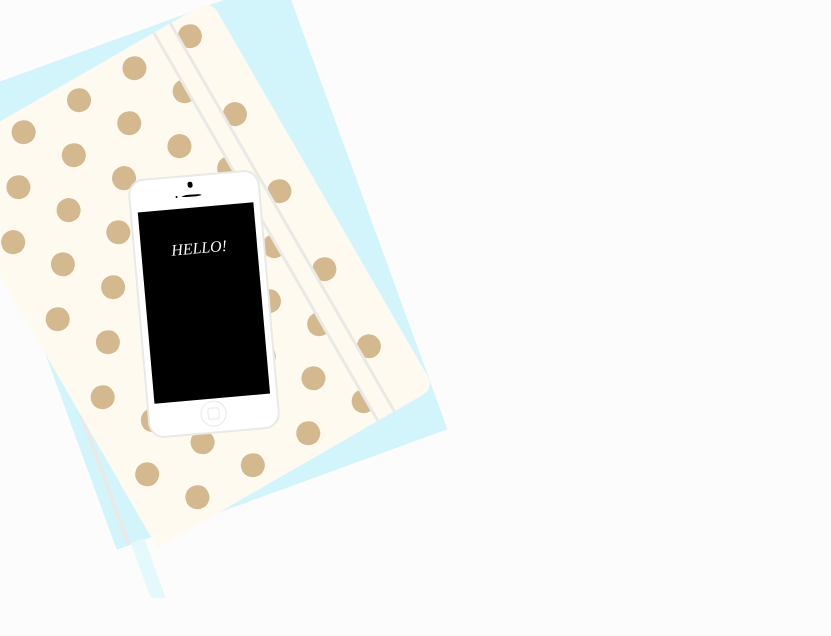
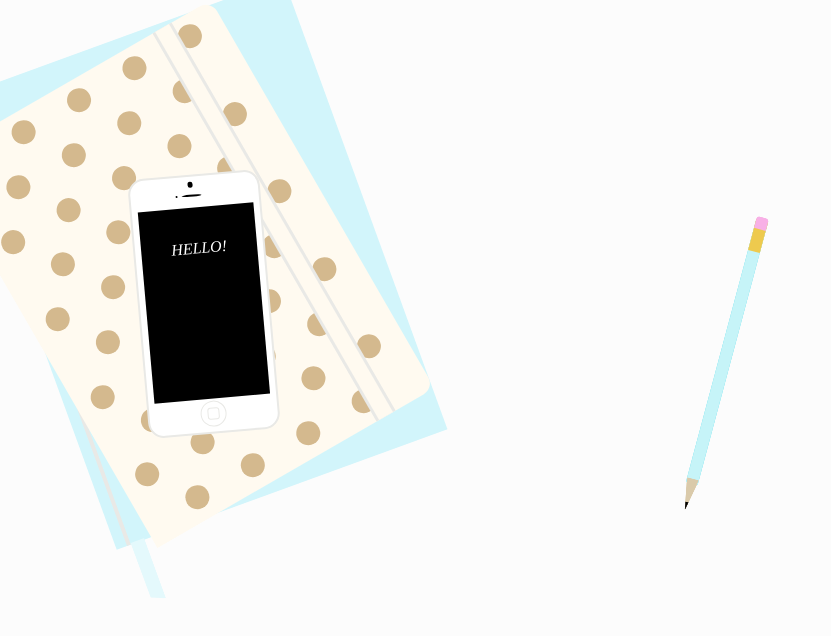
Before and after one commit to pennmeg/pure_css_desk-flatlay, a plain HTML site: page index.html in a window 1280 px wide. Shown: the top 636 px of the page, without its empty margins (0-831 px from the left). Drawn offline with Linux system fonts and the light colour scheme.

Commit message:
finished one pencil and pencil classes

```diff
--- a/index.html
+++ b/index.html
@@ -7,6 +7,7 @@
     <link rel="stylesheet" href="stylesheets/teal.css" type="text/css">
     <link rel="stylesheet" href="stylesheets/ivory.css" type="text/css">
     <link rel="stylesheet" href="stylesheets/phone.css" type="text/css">
+    <link rel="stylesheet" href="stylesheets/pencils.css" type="text/css">
   </head>
   <body>
     <div id="desk">
@@ -88,6 +89,28 @@
           <div class="item phone--home__text"></div>
         </div>
       </div>
+      <!-- Pencils -->
+      <div class="item pencil pencil--1">
+        <div class="item pencil--end"></div>
+        <div class="item pencil--eraser"></div>
+        <div class="item pencil--tip">
+          <div class="item pencil--lead"></div>
+        </div>
+      </div>
+      <div class="item pencil pencil--2">
+        <div class="item pencil--end"></div>
+        <div class="item pencil--eraser"></div>
+        <div class="item pencil--tip">
+          <div class="item pencil--lead"></div>
+        </div>
+      </div>
+      <div class="item pencil pencil--3">
+        <div class="item pencil--end"></div>
+        <div class="item pencil--eraser"></div>
+        <div class="item pencil--tip">
+          <div class="item pencil--lead"></div>
+        </div>
+      </div>
     </div>
   </body>
 </html>
--- /dev/null
+++ b/stylesheets/pencils.css
@@ -0,0 +1,50 @@
+.pencil {
+  width: 0.75em;
+  height: 17em;
+}
+.pencil--1 {
+  top: 25%;
+  left: 55%;
+  background-color: #C6F4F8;
+  transform: rotate(15deg);
+}
+.pencil--2 {
+  top: 25%;
+  left: 55%;
+  background-color: #67DDEB;
+  transform: rotate(15deg);
+}
+.pencil--3 {
+  top: 25%;
+  left: 55%;
+  background-color: #C6F4F8;
+  transform: rotate(15deg);
+}
+.pencil--end {
+  width: 100%;
+  height: 2em;
+  background-color: #EECA4E;
+}
+.pencil--eraser {
+  width: 100%;
+  height: 0.75em;
+  top: -1%;
+  background-color: #F8B0E6;
+  border-radius: 3px 3px 0 0;
+}
+.pencil--tip {
+  width: 100%;
+  height: 2em;
+  bottom: -10%;
+  background-color: #DACAAA;
+  -webkit-clip-path: polygon(100% 0, 0 0, 51% 100%);
+  clip-path: polygon(100% 0, 0 0, 51% 100%);
+}
+.pencil--lead {
+  width: 100%;
+  height: 0.5em;
+  bottom: 0%;
+  background-color: black;
+  -webkit-clip-path: polygon(100% 0, 0 0, 51% 100%);
+  clip-path: polygon(100% 0, 0 0, 51% 100%);
+}
```
